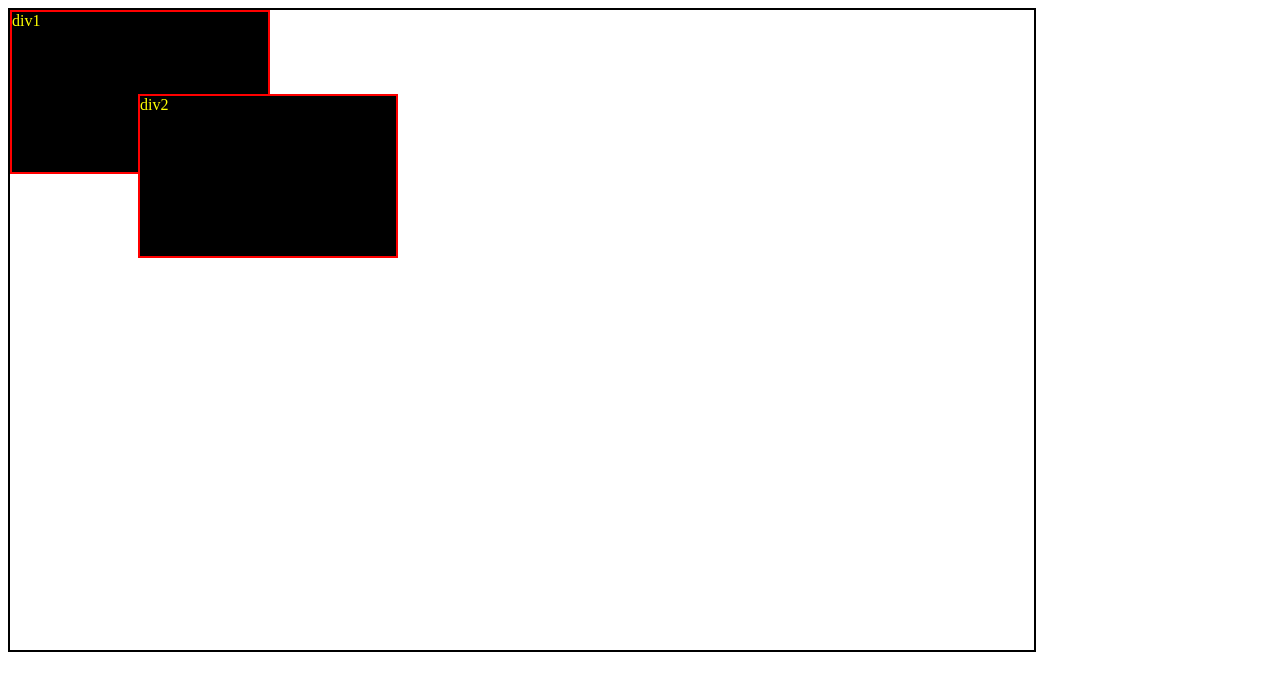
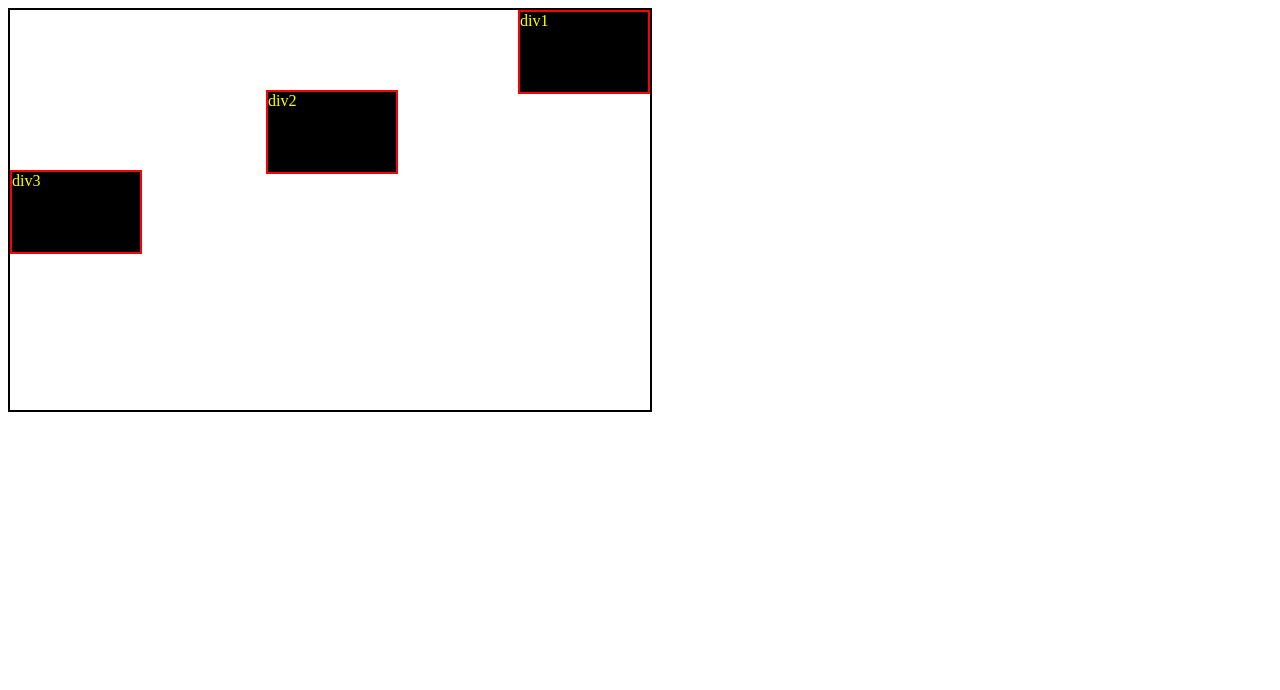
Before and after one commit to mv735065/Html-Css-drill-flex, a plain HTML site: page h2.html in a window 1280 px wide. Drawn offline with Linux system fonts and the light colour scheme.

Commit message:
completed drill chng-5

```diff
--- a/h2.html
+++ b/h2.html
@@ -14,7 +14,7 @@
 
 
 
-      <!-- <div class="div3">div3</div> -->
+      <div id="div3" class="box1" >div3</div>
     </div>
   </body>
 </html>
--- a/h2style.css
+++ b/h2style.css
@@ -1,22 +1,41 @@
-#box {
-  height: 80vh;
-  width: 80vw;
-  border: 2px solid black;
-  background-color: white;
-  color: yellow;
-}
+
 
 .box1{
 
-  height: 20vh;
-  width: 20vw;
+  height: 10vh;
+  width: 10vw;
   border: 2px solid red;
   background-color: black;
   color: yellow;
 }
 
-#div2{
-  position: relative;
-  bottom: 10vh;
-  left: 10vw;
-}
+
+
+
+  #box{
+    height: 50vh;
+    width: 50vw;
+    border: 2px solid black;
+    background-color: white;
+    color: yellow;
+    position: relative;
+
+  }
+
+  #div2{
+    position: absolute;
+    top:10vh;
+    left:20vw;
+  }
+
+  #div1{
+    position: absolute;
+    right: 0;
+    top:0;
+  }
+
+  #div3{
+    position:absolute;
+    left: 0;
+    top:20vh;
+  }
```
